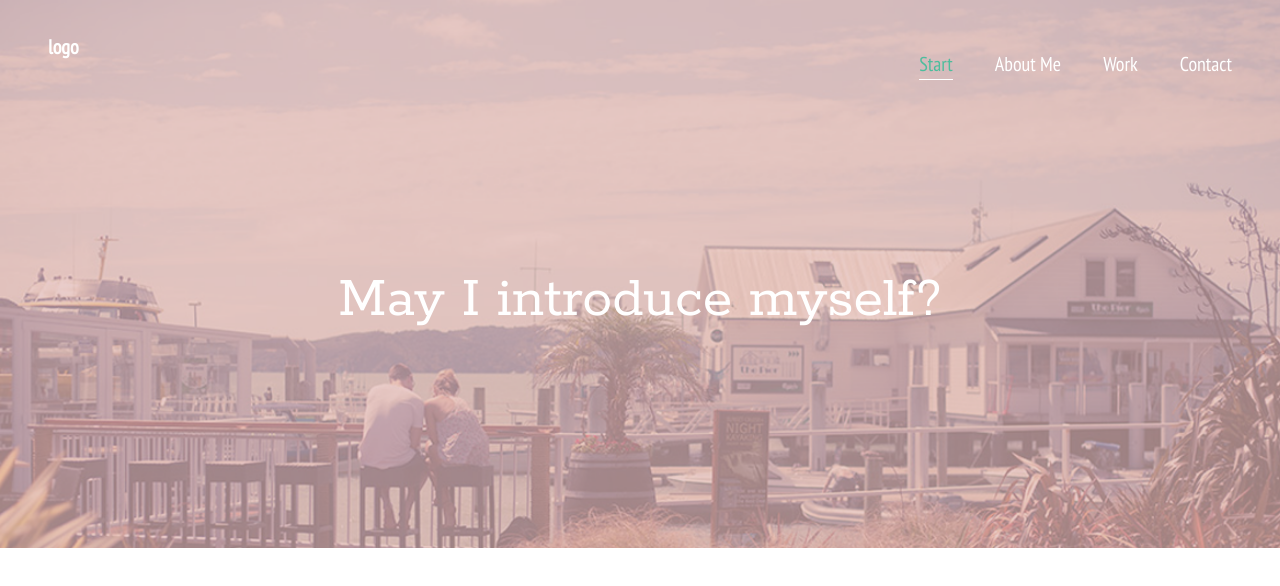
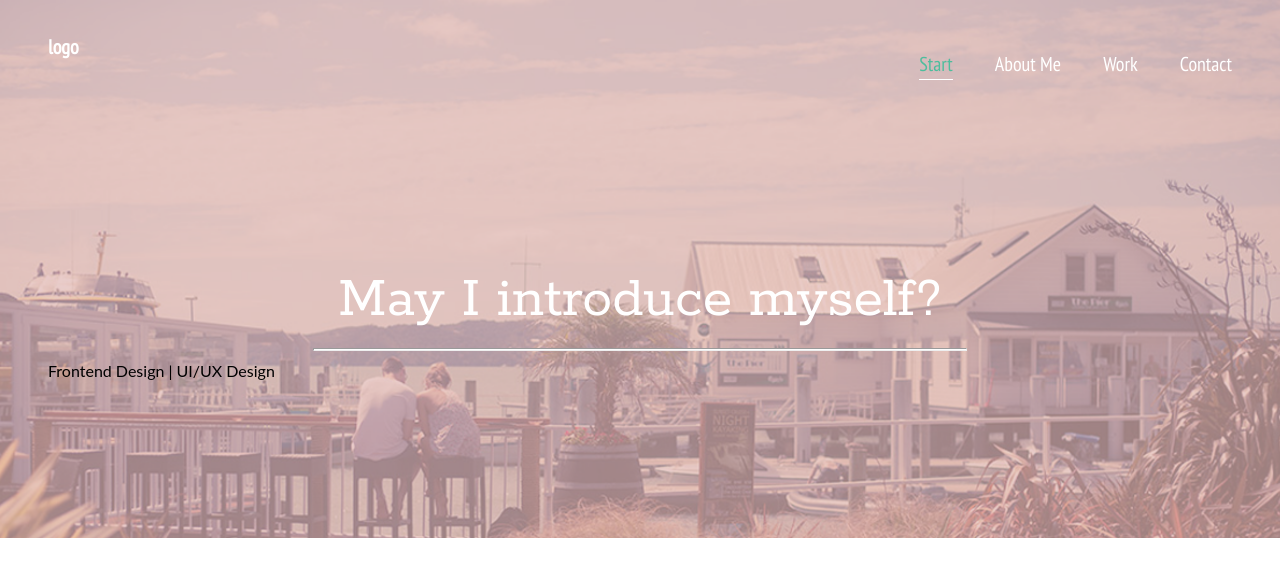
Before and after one commit to ShaRay/raphael, a website: page index.html in a window 1280 px wide. Drawn offline with Linux system fonts and the light colour scheme.

Commit message:
added hr element for line in caption

```diff
--- a/assets/scss/modules/main-header.scss
+++ b/assets/scss/modules/main-header.scss
@@ -15,3 +15,10 @@
 .logo {
   margin-top: 35px;
 }
+
+.line {
+  background-color: $white;
+  height: 1px;
+  margin-top: -200px;
+  width: 55%;
+}
--- a/index.html
+++ b/index.html
@@ -25,6 +25,8 @@
         </div>
         <div>
           <h2 class="caption">May I introduce myself?</h2>
+          <hr class="line">
+          <p>Frontend Design | UI/UX Design</p>
         </div>
       </div>
   </header>
```
Also changed, not shown: dist/css/application.css.
